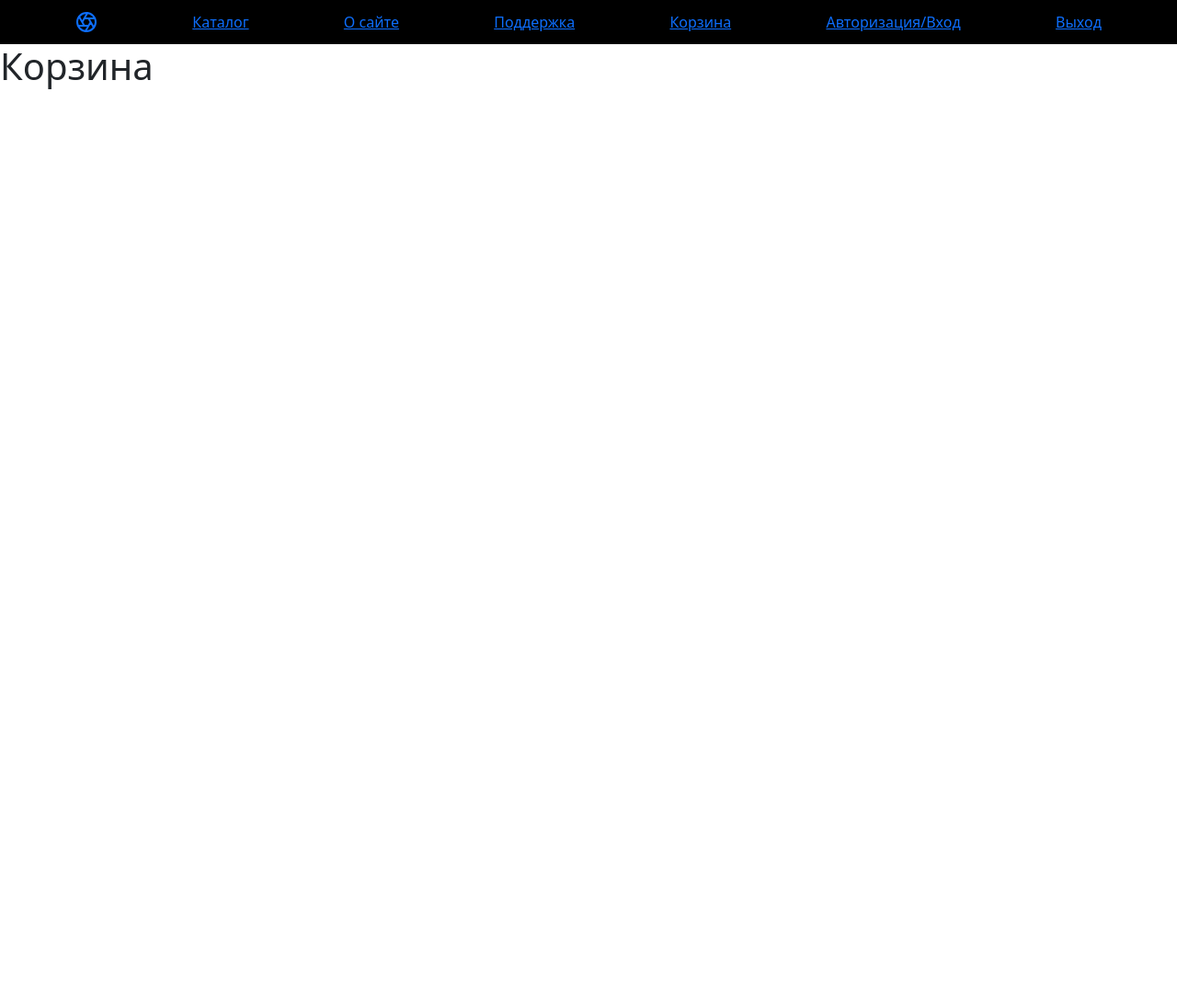
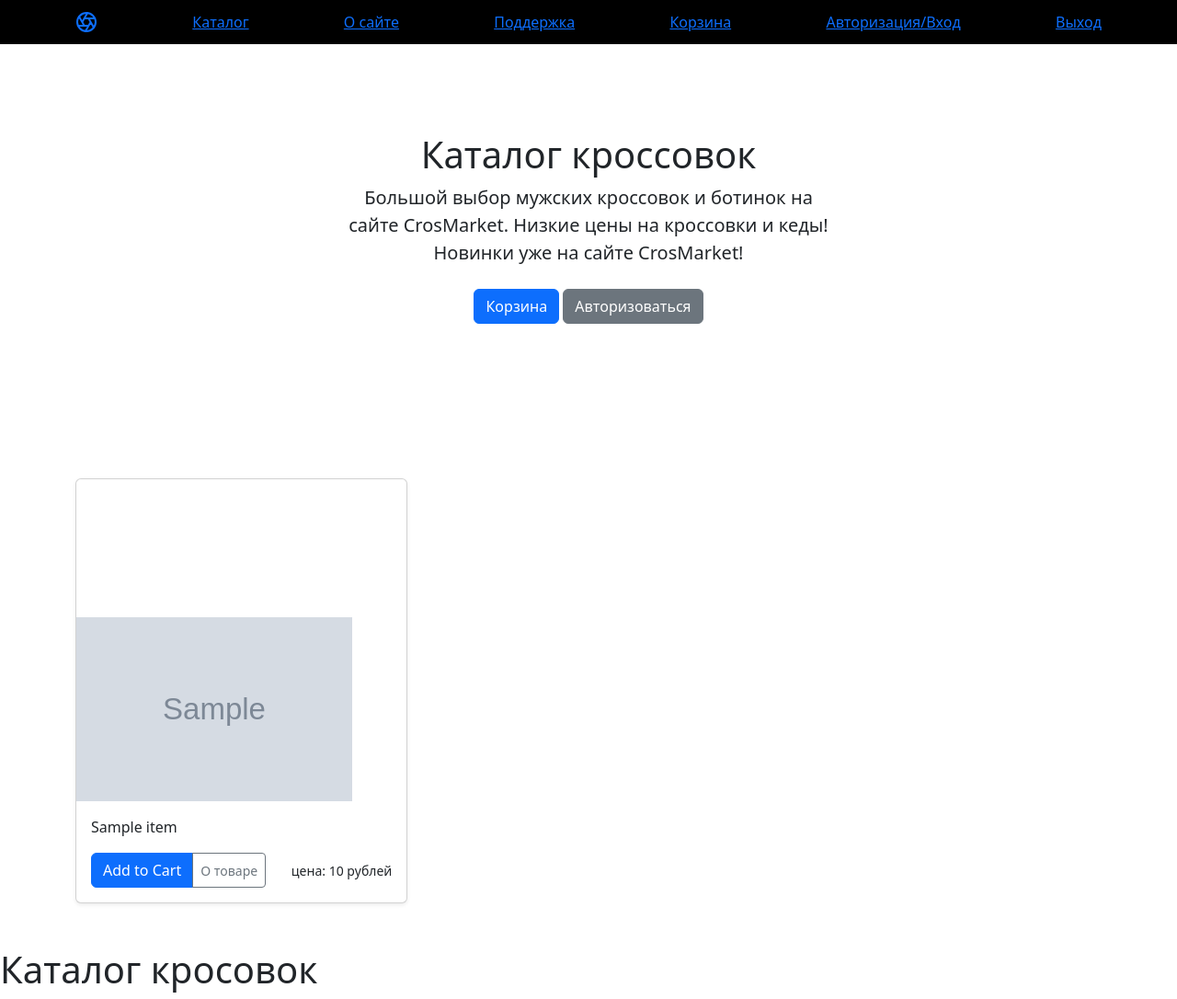
Before and after one commit to Alexander2033/ProgectPP1sem, a Flask app: page /backet in a window 1280 px wide. Shown: the whole page at 92% size. Before the commit the page ends 97 px from the top, so only its background shows below. Run offline with Flask 3, Linux system fonts and the light colour scheme; tables that the repository leaves empty hold one stand-in row (values such as "Sample post"); grey boxes marked "Sample" are stand-in pictures.

Commit message:
version 4 (Добавлен механизм каталога (реализована бд товара) + фронтэнд + пару второстепенных штук

```diff
--- a/main.py
+++ b/main.py
@@ -36,14 +36,13 @@ class User(Base):
     password = Column(String)
     email = Column(String)
 
-#class Order(Base):
-#    __tablename__ = 'order_lines'
+class Order(Base):
+    __tablename__ = 'order_lines'
 
-
-#    id = Column(Integer, primary_key=True)
- #   order_id = Column(ForeignKey('orders.id'))
-  #  item_id = Column(ForeignKey('items.id'))
-   # quantity = Column(Integer)
+    id = Column(Integer, primary_key=True)
+    order_id = Column(Integer, ForeignKey('users.id'))
+    item_id = Column(Integer, ForeignKey('items.id'))
+    quantity = Column(Integer)
 
 
 # Create the table in the database
@@ -125,11 +124,35 @@ def door():
     else:
         return render_template('door.html')
 
-@app.route('/katalog')
+
+
+@app.route('/katalog', methods=['POST', 'GET'])
 def katalog():
     session1 = Session()
     items = session1.query(Items).all()
     return render_template('Katalog.html', article=items)
+
+
+@app.route('/cart/<int:product_id>', methods=['POST'])
+def add_to_cart(product_id):
+    if 'name' in session:
+        session1 = Session()
+        product = session1.query(Items).filter_by(id = product_id).first()
+        user = session1.query(User).filter_by(name = session['name']).first()
+        orders = session1.query(Order).all()
+        for order in orders:
+            if ((order.order_id == user.id) and (order.item_id == product.id)):
+                order.quantity += 1
+                session1.commit()
+                users = session1.query(Order).all()
+                # Print the users
+                return redirect('/katalog')
+        cart_item = Order(item_id=product.id, order_id=user.id, quantity=1)
+        session1.add(cart_item)
+        session1.commit()
+        users = session1.query(Order).all()
+    return redirect('/katalog')
+
 
 @app.route('/support')
 def support():
@@ -138,9 +161,11 @@ def support():
     return render_template('Support.html')
 
 
-@app.route('/backet')
-def backet():
-    return render_template('backet.html')
+@app.route('/backet', methods=['POST', 'GET'])
+def katalog():
+    session1 = Session()
+    orders = session1.query(Order).all()
+    return render_template('backet.html', article=orders)
 
 @app.route('/unsetsession', methods=['POST', 'GET'])
 def unsetsession():
@@ -163,16 +188,18 @@ def creat_article():
         passwordf = request.form['password']
         emailf = request.form['email']
         if (passwordf and emailf and telephonef and namef):
+            session1 = Session()
+            users = session1.query(User).all()
+            for user1 in users:
+                if ((user1.name == namef) and (user1.password == passwordf)):
+                    return render_template('Error1.html')
             user = User(name=namef, telephone=telephonef, email=emailf, password=passwordf)
-
             # Add the user to the database
-            session1 = Session()
             session1.add(user)
             session1.commit()
             session['name'] = namef
             # Query the database for all users
             users = session1.query(User).all()
-
             # Print the users
             for user in users:
                 print(user.name)
--- a/static/css/main.css
+++ b/static/css/main.css
@@ -1,3 +1,8 @@
 header {
     background-color: black;
 }
+
+.icon-button {
+  background-image: url("../foto/kors.png");
+  background-size: 30px 30px;
+}
--- a/templates/Katalog.html
+++ b/templates/Katalog.html
@@ -5,6 +5,13 @@
 {% endblock %}
 
 {% block body %}
+<script>
+function addToCart(productId) {
+    fetch('http://127.0.0.1:5000/cart/' + productId,
+        {method: 'POST'}
+    )
+}
+</script>
   <section class="py-5 text-center container">
     <div class="row py-lg-5">
       <div class="col-lg-6 col-md-8 mx-auto">
@@ -25,13 +32,16 @@
         {% for el in article %}
         <div class="col">
           <div class="card shadow-sm">
-            <svg class="bd-placeholder-img card-img-top" width="100%" height="225" xmlns="http://www.w3.org/2000/svg" role="img"  preserveAspectRatio="xMidYMid slice" focusable="false"><title>Placeholder</title><img src="foto/1.jpg" width=”100%”></svg>
+            <svg class="bd-placeholder-img card-img-top" width="70%" height="100%" xmlns="http://www.w3.org/2000/svg" role="img" aria-label="Placeholder: Thumbnail" preserveAspectRatio="xMidYMid slice" focusable="false">
+                <img x="0" y="0" width="300px" height="200px" src={{ el.image }}></svg>
+
             <div class="card-body">
               <p class="card-text">{{ el.name }}</p>
               <div class="d-flex justify-content-between align-items-center">
                 <div class="btn-group">
-                  <button type="button" class="btn btn-sm btn-outline-secondary">В корзину</button>
-                  <button type="button" class="btn btn-sm btn-outline-secondary">О товаре</button>
+
+                  <button onclick="addToCart({{ el.id }})" type="button" class="btn btn-primary">Add to Cart</button>
+                  <button type="submit" class="btn btn-sm btn-outline-secondary">О товаре</button>
                 </div>
                 <small class="text-body-secondary">цена: {{ el.price }} рублей</small>
               </div>
--- a/templates/backet.html
+++ b/templates/backet.html
@@ -1,9 +1,46 @@
 {% extends 'base.html' %}
 
 {% block title %}
-Корзина
+Каталог
 {% endblock %}
 
 {% block body %}
-<h1>Корзина</h1>
+  <section class="py-5 text-center container">
+    <div class="row py-lg-5">
+      <div class="col-lg-6 col-md-8 mx-auto">
+        <h1 class="fw-light">Каталог кроссовок</h1>
+        <p class="lead text-body-secondary">Большой выбор мужских кроссовок и ботинок на сайте CrosMarket.
+            Низкие цены на кроссовки и кеды! Новинки уже на сайте CrosMarket!</p>
+        <p>
+          <a href="/backet" class="btn btn-primary my-2">Корзина</a>
+          <a href="creat-article" class="btn btn-secondary my-2">Авторизоваться</a>
+        </p>
+      </div>
+    </div>
+  </section>
+  <div class="album py-5 bg-body-tertiary">
+    <div class="container">
+      <div class="row row-cols-1 row-cols-sm-2 row-cols-md-3 g-3">
+        {% for el in article %}
+        <div class="col">
+          <div class="card shadow-sm">
+            <svg class="bd-placeholder-img card-img-top" width="70%" height="100%" xmlns="http://www.w3.org/2000/svg" role="img" aria-label="Placeholder: Thumbnail" preserveAspectRatio="xMidYMid slice" focusable="false">
+                <img x="0" y="0" width="300px" height="200px" src={{ el.image }}></svg>
+            <div class="card-body">
+              <p class="card-text">{{ el.name }}</p>
+              <div class="d-flex justify-content-between align-items-center">
+                <div class="btn-group">
+                  <button onclick="addToCart({{ el.id }})" type="button" class="btn btn-primary">Add to Cart</button>
+                  <button type="submit" class="btn btn-sm btn-outline-secondary">О товаре</button>
+                </div>
+                <small class="text-body-secondary">цена: {{ el.price }} рублей</small>
+              </div>
+            </div>
+          </div>
+        </div>
+        {% endfor %}
+      </div>
+    </div>
+  </div>
+<h1>Каталог кросовок</h1>
 {% endblock %}
```
Also changed, not shown: templates/cart.html (added, +9 -0 lines).
